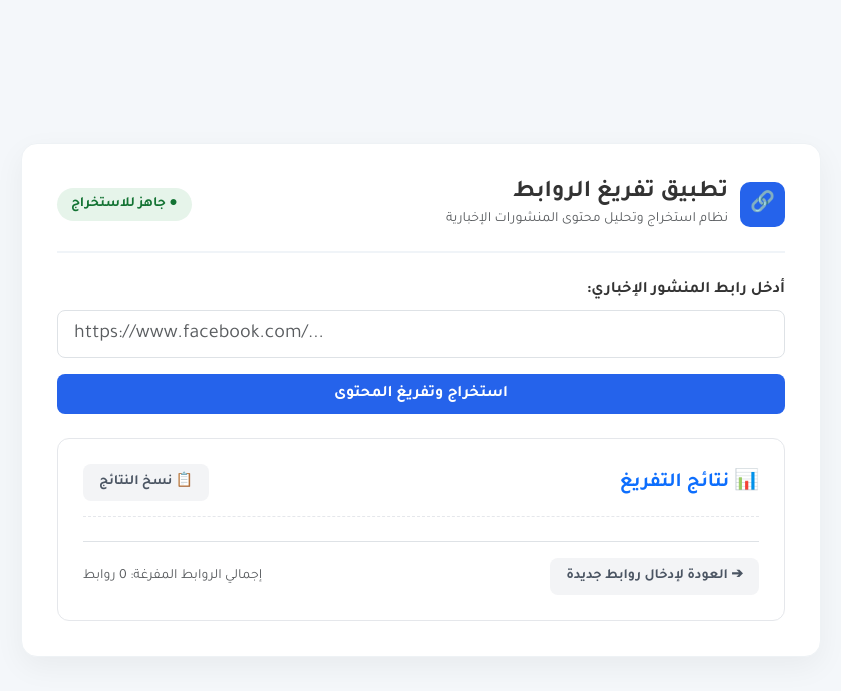
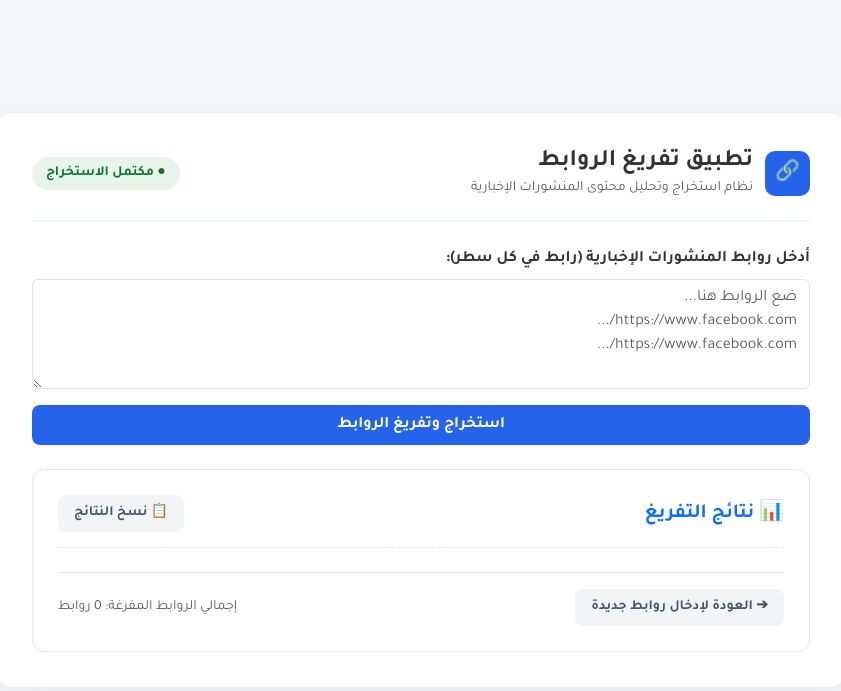
Before and after one commit to assal609-boop/news-scraper, a Flask app: page / in a window 1280 px wide. Shown: the top 691 px of the page, without its empty margins (219-1060 px from the left). Run offline with Flask 3, Linux system fonts and the light colour scheme.

Commit message:
Update input section and styling in index.html

```diff
--- a/templates/index.html
+++ b/templates/index.html
@@ -22,7 +22,7 @@
             border-radius: 16px;
             box-shadow: 0 10px 30px rgba(0,0,0,0.05);
             width: 100%;
-            max-width: 800px;
+            max-width: 850px;
             padding: 35px;
             border: 1px solid #eef2f5;
         }
@@ -73,10 +73,11 @@
             padding-bottom: 15px;
         }
         .post-item {
-            padding: 15px 0;
+            padding: 16px 0;
             border-bottom: 1px solid #f3f4f6;
             font-size: 16px;
-            line-height: 1.7;
+            line-height: 1.8;
+            display: block;
         }
         .post-item:last-child {
             border-bottom: none;
@@ -85,14 +86,15 @@
             color: #2563eb;
             font-weight: 700;
             text-decoration: underline;
-            font-size: 17px;
+            font-size: 18px;
         }
         .page-link:hover {
             color: #1d4ed8;
         }
         .post-text {
-            color: #374151;
-            font-weight: 500;
+            color: #1f2937;
+            font-weight: 600;
+            font-size: 16px;
         }
         .btn-custom {
             background-color: #2563eb;
@@ -128,16 +130,16 @@
                 <small class="text-muted">نظام استخراج وتحليل محتوى المنشورات الإخبارية</small>
             </div>
         </div>
-        <span class="badge-status">● جاهز للاستخراج</span>
+        <span class="badge-status">● مكتمل الاستخراج</span>
     </div>
 
     <!-- Input Section -->
-    <div id="inputSection">
-        <div class="mb-3">
-            <label class="form-label fw-bold">أدخل رابط المنشور الإخباري:</label>
-            <input type="url" id="urlInput" class="form-control form-control-lg" placeholder="https://www.facebook.com/..." required>
-        </div>
-        <button class="btn btn-custom w-100 py-2 mb-4" onclick="processExtract()">استخراج وتفريغ المحتوى</button>
+    <div id="inputSection" class="mb-4">
+        <label class="form-label fw-bold">أدخل روابط المنشورات الإخبارية (رابط في كل سطر):</label>
+        <textarea id="urlsInput" class="form-control mb-3" rows="4" placeholder="ضع الروابط هنا...
+https://www.facebook.com/...
+https://www.facebook.com/..."></textarea>
+        <button class="btn btn-custom w-100 py-2" onclick="processExtract()">استخراج وتفريغ الروابط</button>
     </div>
 
     <!-- Results Section -->
@@ -148,7 +150,7 @@
         </div>
 
         <div id="resultsList">
-            <!-- ستظهر النتائج هنا بتنسيق الصورة -->
+            <!-- ستظهر النتائج هنا بنفس نمط الصورة بالضبط -->
         </div>
 
         <div class="d-flex justify-content-between align-items-center mt-4 pt-3 border-top">
@@ -162,11 +164,11 @@
     let extractedData = [];
 
     async function processExtract() {
-        const urlInput = document.getElementById('urlInput');
-        const url = urlInput.value.trim();
+        const urlsInput = document.getElementById('urlsInput');
+        const urls = urlsInput.value.trim();
 
-        if (!url) {
-            alert('يرجى إدخال الرابط أولاً');
+        if (!urls) {
+            alert('يرجى إدخال رابط واحد على الأقل');
             return;
         }
 
@@ -174,15 +176,14 @@
             const res = await fetch('/extract', {
                 method: 'POST',
                 headers: { 'Content-Type': 'application/json' },
-                body: JSON.stringify({ url: url })
+                body: JSON.stringify({ urls: urls })
             });
 
             const data = await res.json();
 
             if (data.status === 'success') {
-                extractedData.push(data);
+                extractedData = data.results;
                 renderResults();
-                urlInput.value = '';
             } else {
                 alert(data.message || 'حدث خطأ أثناء التفريغ.');
             }
@@ -198,7 +199,7 @@
         extractedData.forEach(item => {
             const row = document.createElement('div');
             row.className = 'post-item';
-            row.innerHTML = `<a href="${item.post_url}" target="_blank" class="page-link">${item.page_name}</a> : <span class="post-text">${item.post_text}</span>`;
+            row.innerHTML = `<a href="${item.post_url}" target="_blank" class="page-link">${item.page_name}</a> <span class="fw-bold text-primary">:</span> <span class="post-text">${item.post_text}</span>`;
             listDiv.appendChild(row);
         });
 
@@ -214,6 +215,7 @@
 
     function clearAll() {
         extractedData = [];
+        document.getElementById('urlsInput').value = '';
         renderResults();
     }
 </script>
```
